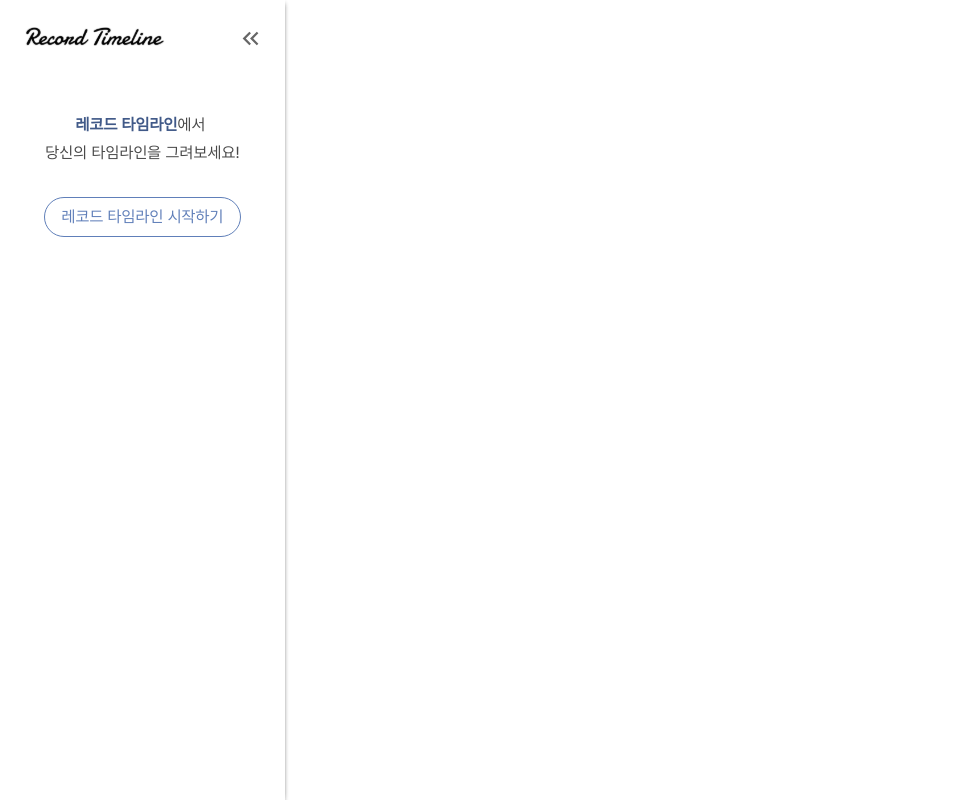
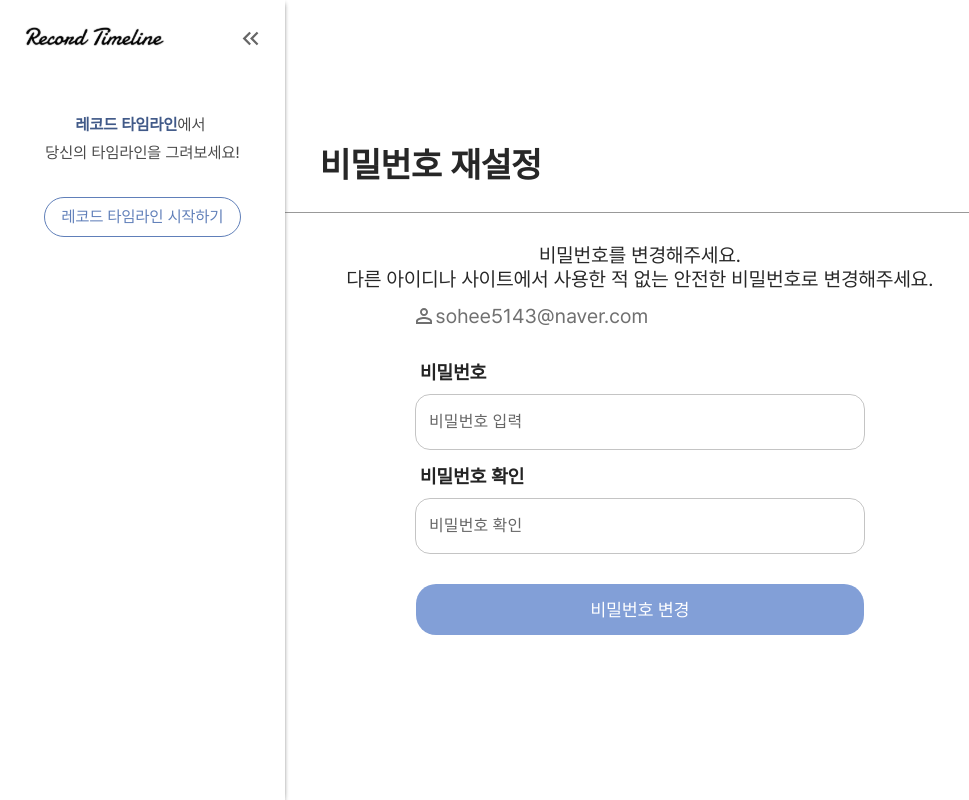
Before and after one commit to Record-Timeline/Front, a React (Create React App) app: page /find/change in a window 1280 px wide. Shown: the whole page, without its empty margins (0-969 px from the left). Built offline with nearby package versions, Linux system fonts and the light colour scheme; no server answers; what quill-image-resize-module-react would draw is missing.

Commit message:
Feat: alert 토스트 메시지 리덕스 추가

```diff
--- a/src/App.js
+++ b/src/App.js
@@ -15,7 +15,7 @@ import ModifyProfile from "./pages/ModifyProfile";
 import { CssBaseline } from "@mui/material";
 import FindPassword from "./pages/FindPassword";
 import FindPasswordCertification from "./pages/FindPasswordCertification";
-
+import FindPasswordChange from "./pages/FindPasswordChange"
 function App() {
   const location = useLocation();
   const hideNavBarRoutes = ["/login", "/signup", "/signup/complete"];
@@ -33,7 +33,8 @@ function App() {
         <Route path="/signup" element={<SignUp />} /> {/* 회원가입 페이지 */}
         <Route path="/signup/complete" element={<SignUpComplete />} /> {/* 회원가입 완료 페이지 */}
         <Route path="/find" element={<FindPassword />} /> {/* 비밀번호 찾기 페이지 */}\
-        <Route path="/find/certification" element={<FindPasswordCertification />} /> {/* 비밀번호 찾기 페이지 */}
+        <Route path="/find/certification" element={<FindPasswordCertification />} /> {/* 비밀번호 찾기 페이지 _ 인증번호 입력 */}
+        <Route path="/find/change" element={<FindPasswordChange />} /> {/* 비밀번호 찾기 페이지 _ 비밀번호 입력 */}
 
         <Route path="/signup/complete" element={<SignUpComplete />} /> {/* 회원가입 완료 페이지 */}
         <Route path="/profile" element={<ModifyProfile />} /> {/* 회원정보 수정 페이지 */}
--- a/src/actions/actions.js
+++ b/src/actions/actions.js
@@ -2,3 +2,8 @@ export const setOpenLoginSnackbar = (isOpen) => ({
   type: 'SET_OPEN_LOGIN_SNACKBAR',
   payload: isOpen
 });
+
+export const setOpenFindSnackbar = (isOpen) => ({
+  type: 'SET_OPEN_FIND_SNACKBAR',
+  payload: isOpen,
+});
--- a/src/components/signUp/FieldStep.jsx
+++ b/src/components/signUp/FieldStep.jsx
@@ -7,13 +7,11 @@ import {
   Grid,
   TextField,
 } from "@mui/material";
-import styled from "styled-components";
 import {
   createTheme,
   styled as withStyles,
   ThemeProvider,
 } from "@mui/material/styles";
-import Button from "../common/Button";
 import InputLabel from "@mui/material/InputLabel";
 import Select from "@mui/material/Select";
 import MenuItem from "@mui/material/MenuItem";
--- a/src/pages/FindPassword.jsx
+++ b/src/pages/FindPassword.jsx
@@ -2,17 +2,23 @@
 
 import React, { useState } from "react";
 import { css } from "@emotion/react";
-import Button from "../components/common/Button";
+import { useDispatch } from 'react-redux';
 import {
 
   Grid,
   TextField,
 } from "@mui/material/";
 import { useNavigate } from "react-router-dom";
+import axiosInstance from "../utils/axiosInstance";
+
+import { setOpenFindSnackbar } from '../actions/actions';
 
 export default function FindPassword() {
   const [email, setEmail] = useState(""); // 입력한 이메일
   const navigate = useNavigate(); // useNavigate 훅 사용
+  const dispatch = useDispatch(); // Redux dispatch 사용
+  const [openSnackbar, setOpenSnackbar] = useState(false);
+  const [error, setError]= useState("")
 
   // 이메일 입력 값 업데이트
   const handleEmailChange = (e) => {
@@ -20,14 +26,38 @@ export default function FindPassword() {
   };
 
   // 비밀번호 찾기 버튼 클릭 시
-  const handleFindPassword = () => {
+  const handleFindPassword = async () => {
     if (email) {
-      navigate("/find/certification");
-      // 이메일이 입력되지 않았을 때
+      try {
+        const response = await axiosInstance.post(
+          `/api/v1/password/reset-email`,
+          {
+            email: email,
+          }
+        );
+
+        if (response.data.code === "200") {
+          console.log("비밀번호 찾기 ", email, ": " , response.data);
+          dispatch(setOpenFindSnackbar(true)); // 스낵바를 열도록 상태 변경
+          navigate("/find/certification");
+        }
+        else {
+          console.log(response.data.message)
+          setError(response.data.message)
+        }
+
+
+      } catch (error) {
+        console.log("비밀번호 찾기 에러 ", error);
+        setError(error.response?.data?.message || "오류가 발생했습니다. 다시 시도해주세요.");
+      }
+
     } else {
+
       alert("이메일을 입력해 주세요.");
     }
   };
+
 
   return (
     <div
@@ -45,7 +75,7 @@ export default function FindPassword() {
       <div
         css={css`
           width: 100%;
-          padding: 0px 25% 20px 25%;
+          padding: 0px 15% 20px 25%;
         `}
       >
         비밀번호 찾기
@@ -65,7 +95,7 @@ export default function FindPassword() {
           margin-top: 5%;
         `}
       >
-        비밀번호를 찾고자 하는 아이디를 입력해주세요
+        비밀번호를 찾고자 하는 아이디(이메일)를 입력해주세요
       </div>
       <Grid
         item
@@ -92,7 +122,18 @@ export default function FindPassword() {
             },
           }}
         />
-
+        {error && (
+          <div
+            css={css({
+              color: "#e1483a",
+              fontSize: "15px",
+              margin: "10px 0px 0px 5px",
+              fontWeight: "200"
+            })}
+          >
+            {error}
+          </div>
+        )}
       </Grid>
 
       <div
@@ -100,15 +141,17 @@ export default function FindPassword() {
             border-radius: 20px;
             background: #829FD7;
             color: #FFF;
-            padding: 10px 140px;
+            padding: 12px 140px;
             font-size: 18px;
             font-weight: 500;
             cursor: pointer;
+            margin-bottom: 10%;
         `}
         onClick={handleFindPassword}
       >
         비밀번호 찾기
       </div>
+
     </div>
   );
 }
--- /dev/null
+++ b/src/pages/FindPasswordChange.jsx
@@ -0,0 +1,156 @@
+/** @jsxImportSource @emotion/react */
+
+import React, { useState } from "react";
+
+import { css } from "@emotion/react";
+import Button from "../components/common/Button"
+import PersonOutlineOutlinedIcon from '@mui/icons-material/PersonOutlineOutlined';
+import {
+
+  Grid,
+  TextField,
+} from "@mui/material/";
+export default function FindPassword() {
+  const [password, setPassword] = useState(""); // 입력한 비밀번호
+  const [passwordCheck, setPasswordCheck] = useState(""); // 입력한 비밀번호 확인
+
+  const email = "sohee5143@naver.com"
+
+  // 비밀번호 입력 값 업데이트
+  const handlePasswordChange = (e) => {
+    setPassword(e.target.value);
+  };
+
+  // 비밀번호 입력 확인 값 업데이트
+  const handlePasswordCheck = (e) => {
+    setPasswordCheck(e.target.value);
+  };
+  return (
+    <div
+      css={css`
+          display: flex;
+          justify-content: center;
+          flex-direction: column;
+          align-items: center;
+          height: 100vh;
+          color: #272727;
+          font-size: 35px;
+          font-weight: 700;
+      `}
+    >
+      <div css={css`
+          width: 100%;
+          padding: 0px 15% 20px 25%;
+      `}>비밀번호 재설정
+      </div>
+      <div css={css`
+          width: 100%;
+          height: 1px;
+          background: #999999;
+      `}>
+      </div>
+      <div css={css`
+          white-space: pre-line;
+          color: #272727;
+          text-align: center;
+          font-size: 20px;
+          font-weight: 400;
+          line-height: normal;
+          margin-top: 30px;
+      `}>비밀번호를 변경해주세요. {"\n"}
+        다른 아이디나 사이트에서 사용한 적 없는 안전한 비밀번호로 변경해주세요. </div>
+      <div css={css`
+          color: #707070;
+          font-size: 20px;
+          font-weight: 400;
+          display: flex;
+          align-items: center;
+          justify-content: center;
+          margin-top: 10px;
+          margin-right: 220px;
+      `}><PersonOutlineOutlinedIcon/> {email}
+      </div>
+      <Grid
+        item
+        xs={12}
+        sm={9}
+        sx={{
+          fontFamily: "Pretendard",
+          margin: "30px 0px 30px 0px"
+        }}
+      >
+        <div css={css`
+            display: flex;
+            justify-content: center;
+            flex-direction: column;
+        `}>
+          <div css={css`
+              color: #242424;
+              font-size: 19px;
+              font-style: normal;
+              font-weight: 700;
+              line-height: normal;
+              margin: 0px 0px 10px 5px;
+          `}>비밀번호
+          </div>
+          <TextField
+            value={password}
+            onChange={handlePasswordChange}
+            type="password"
+            id="password"
+            name="password"
+            label="비밀번호 입력"
+            InputProps={{
+              style: {
+                borderRadius: "15px",
+                width: "450px",
+                fontFamily: "Pretendard",
+                marginBottom: "10px"
+              },
+            }}
+          />
+          <div css={css`
+              color: #242424;
+              font-size: 19px;
+              font-style: normal;
+              font-weight: 700;
+              line-height: normal;
+              margin: 5px 0px 10px 5px;
+          `}>비밀번호 확인
+          </div>
+          <TextField
+            value={password}
+            onChange={handlePasswordCheck}
+            type="passwordCheck"
+            id="passwordCheck"
+            name="passwordCheck"
+            label="비밀번호 확인"
+            InputProps={{
+              style: {
+                borderRadius: "15px",
+                width: "450px",
+                fontFamily: "Pretendard",
+              },
+            }}
+          />
+        </div>
+      </Grid>
+
+      <div
+        css={css`
+            border-radius: 20px;
+            background: #829FD7;
+            color: #FFF;
+            padding: 12px 175px;
+            font-size: 18px;
+            font-weight: 500;
+            cursor: pointer;
+            margin-bottom: 2%;
+        `}
+        //onClick={handleFindPassword}
+      >
+        비밀번호 변경
+      </div>
+    </div>
+  );
+}
--- a/src/reducers/reducers.js
+++ b/src/reducers/reducers.js
@@ -1,5 +1,6 @@
 const initialState = {
-  openLoginSnackbar: false
+  openLoginSnackbar: false,
+  openFindSnackbar: false,
 };
 
 const rootReducer = (state = initialState, action) => {
@@ -7,7 +8,12 @@ const rootReducer = (state = initialState, action) => {
     case 'SET_OPEN_LOGIN_SNACKBAR':
       return {
         ...state,
-        openLoginSnackbar: action.payload
+        openLoginSnackbar: action.payload,
+      };
+    case 'SET_OPEN_FIND_SNACKBAR':
+      return {
+        ...state,
+        openFindSnackbar: action.payload,
       };
     default:
       return state;
```
Also changed, not shown: src/pages/FindPasswordCertification.jsx (+48 -7 lines).
